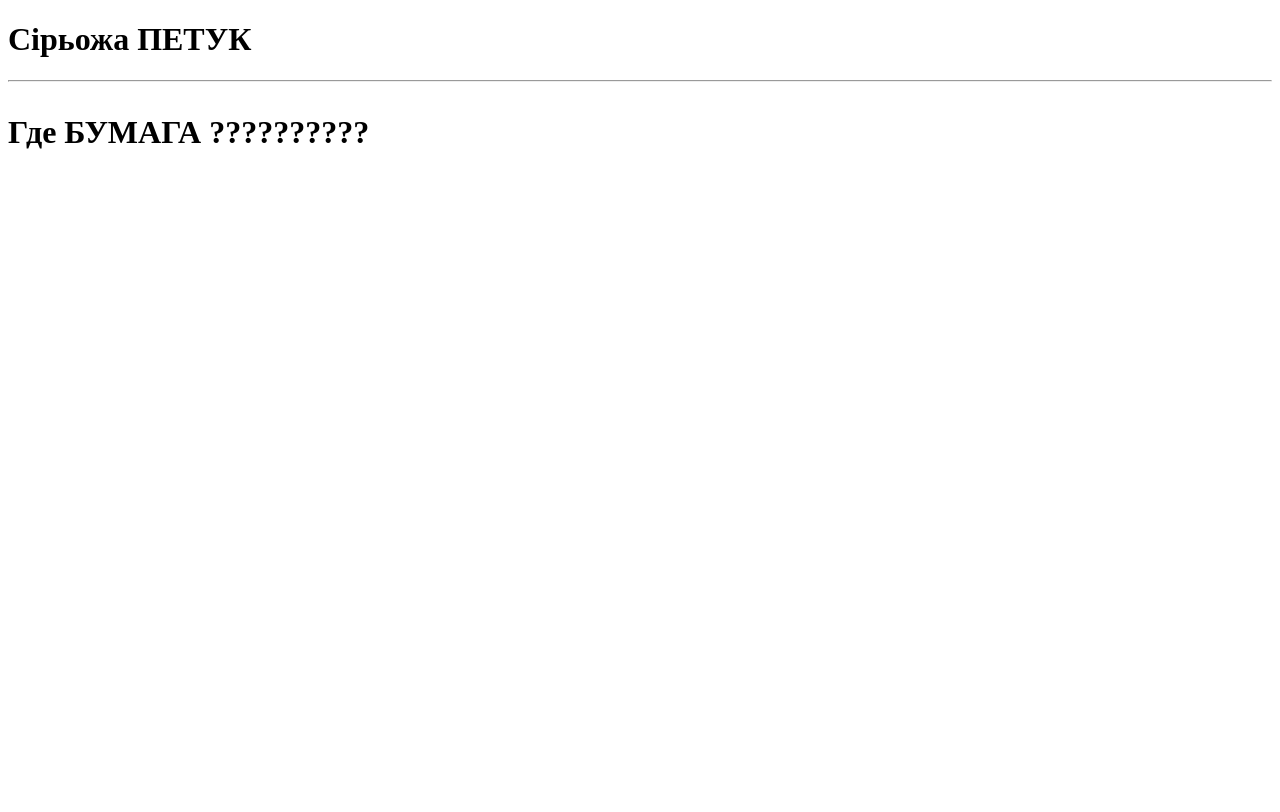
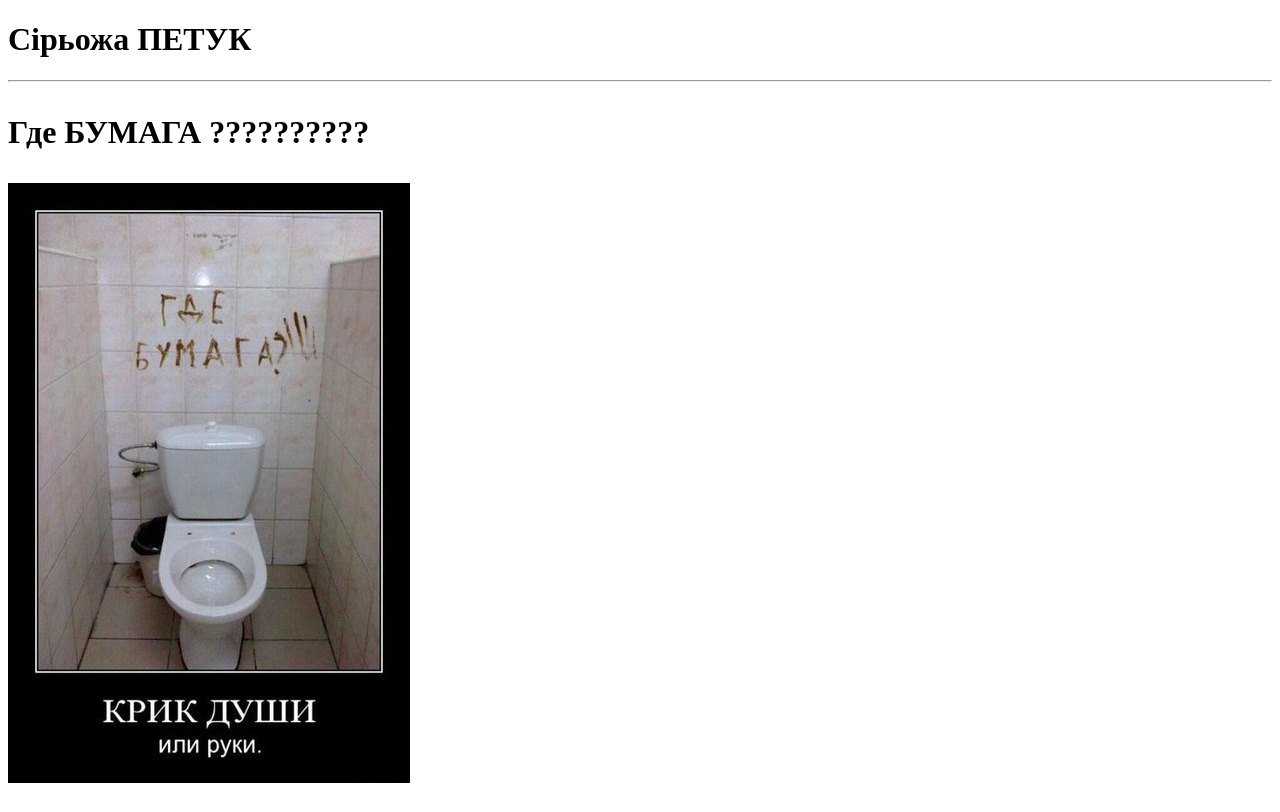
Before and after one commit to slavik221/-, a plain HTML site: page index.html in a window 1280 px wide. Drawn offline with Linux system fonts and the light colour scheme.

Commit message:
Update index.html

```diff
--- a/index.html
+++ b/index.html
@@ -9,3 +9,4 @@
 Где <b>БУМАГА ??????????</b>
 </p>
 </body>
+<img src="Paper.jpg" alt="Говно" />
```
